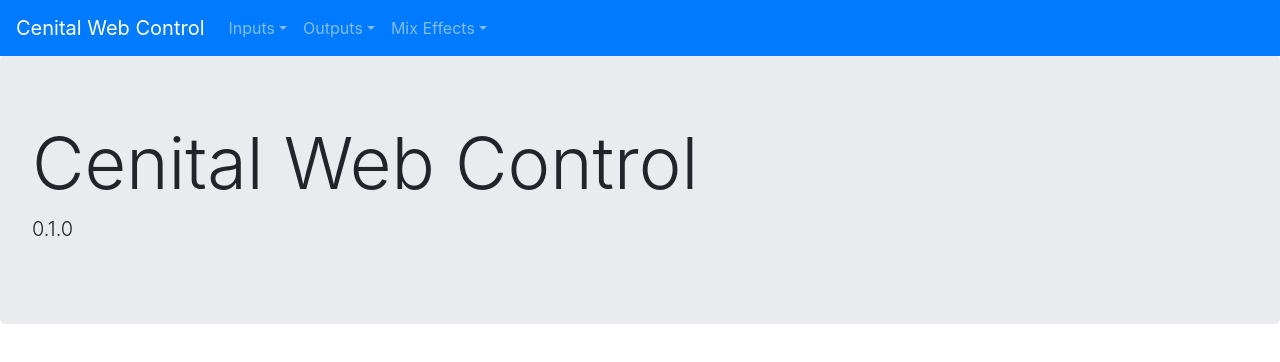
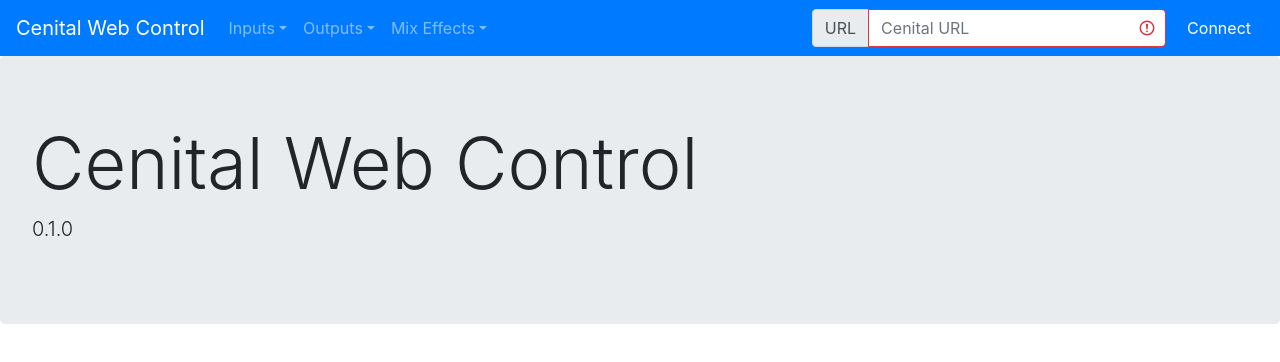
Before and after one commit to oierlauzi/cenital-web-control, a Vue app: page / in a window 1280 px wide. Shown: the top 362 px of the page. Built offline with nearby package versions, Linux system fonts and the light colour scheme.

Commit message:
Added the connection manager UI

```diff
--- /dev/null
+++ b/src/components/Connection.vue
@@ -0,0 +1,47 @@
+<template>
+  <div>
+    <b-form inline>
+      <label class="sr-only" for="input-url">Cenital URL</label>
+      <b-input-group
+        prepend="URL"
+        class="mb-2 mr-sm-2 mb-sm-0"
+        :state="state"
+      >
+        <b-form-input
+          id="input-url"
+          placeholder="Cenital URL"
+          v-model="url"
+          :state="state"
+        />
+      </b-input-group>
+
+      <b-button
+        variant="primary"
+        @click="handleConnect"
+      >
+        Connect
+      </b-button>
+    </b-form>
+
+  </div>
+</template>
+
+<script>
+  export default {
+    name: "Connection",
+    components: {},
+    props: {
+      state: { type: Boolean },
+      url: { type: String }
+    },
+    data() {
+      return {}
+    },
+    methods: {
+      handleConnect() {
+        //Emit the connect event
+        this.$emit("connect");
+      }
+    }
+  }
+</script>
--- a/src/components/Navbar.vue
+++ b/src/components/Navbar.vue
@@ -65,6 +65,7 @@
 
         <!-- Right aligned nav items -->
         <b-navbar-nav class="ml-auto">
+          <Connection />
 
         </b-navbar-nav>
       </b-collapse>
@@ -76,12 +77,13 @@
 
 <script>
   import AddMixEffect from "./AddMixEffect.vue"
+  import Connection from "./Connection.vue"
 
   export default {
     name: "Navbar",
     components: {
       AddMixEffect,
-
+      Connection
     },
     props: {
       inputs: { type: Array },
```
